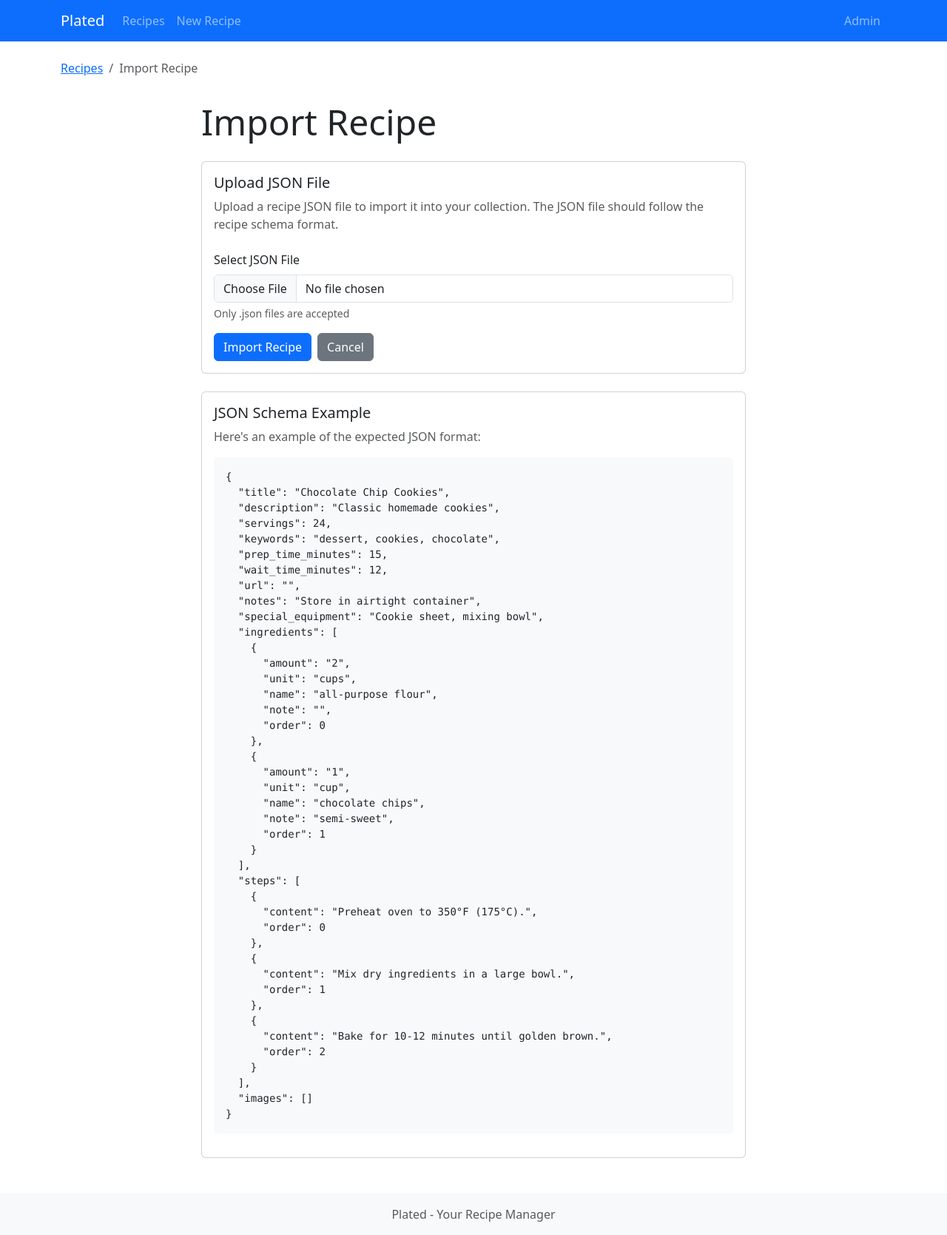
After one commit to AdrianVollmer/Plated, a Django app: page /recipe/import/ in a window 1280 px wide. The commit adds this page. Shown: the whole page at 74% size. Run offline with Django 5.2, Linux system fonts and the light colour scheme.

Commit message:
Add import/export functionality

```diff
--- a/src/recipes/urls.py
+++ b/src/recipes/urls.py
@@ -16,6 +16,9 @@ urlpatterns = [
         views.RecipeDeleteView.as_view(),
         name="recipe_delete",
     ),
+    # Import/Export
+    path("recipe/<int:pk>/export/", views.export_recipe, name="recipe_export"),
+    path("recipe/import/", views.import_recipe, name="recipe_import"),
     # API endpoints for autocomplete
     path(
         "api/ingredient-names/", views.get_ingredient_names, name="api_ingredient_names"
--- a/src/recipes/views.py
+++ b/src/recipes/views.py
@@ -1,13 +1,15 @@
 from __future__ import annotations
 
-from typing import Any
+import json
+from typing import Any, cast
 
 from django import forms
 from django.contrib import messages
+from django.core.files.uploadedfile import UploadedFile
 from django.db import transaction
 from django.forms import inlineformset_factory
 from django.http import HttpRequest, HttpResponse, JsonResponse
-from django.shortcuts import redirect
+from django.shortcuts import get_object_or_404, redirect, render
 from django.urls import reverse_lazy
 from django.views.generic import (
     CreateView,
@@ -19,6 +21,7 @@ from django.views.generic import (
 
 from .forms import RecipeForm
 from .models import Ingredient, Recipe, RecipeImage, Step
+from .schema import deserialize_recipe, serialize_recipe, validate_recipe_data
 
 
 def get_ingredient_formset(extra: int = 5):
@@ -262,3 +265,84 @@ def get_ingredient_units(request: HttpRequest) -> JsonResponse:
         .order_by("unit")
     )
     return JsonResponse({"units": list(units)})
+
+
+def export_recipe(request: HttpRequest, pk: int) -> HttpResponse:
+    """Export a recipe as a JSON file."""
+    recipe = get_object_or_404(Recipe, pk=pk)
+    recipe_data = serialize_recipe(recipe)
+
+    # Create JSON response with proper filename
+    response = HttpResponse(
+        json.dumps(recipe_data, indent=2, ensure_ascii=False),
+        content_type="application/json",
+    )
+    # Sanitize filename by replacing spaces and special chars
+    safe_title = "".join(
+        c if c.isalnum() or c in (" ", "-", "_") else "_" for c in recipe.title
+    )
+    safe_title = safe_title.replace(" ", "_")
+    response["Content-Disposition"] = f'attachment; filename="{safe_title}.json"'
+
+    return response
+
+
+def import_recipe(request: HttpRequest) -> HttpResponse:
+    """Import a recipe from a JSON file."""
+    if request.method == "POST":
+        if "json_file" not in request.FILES:
+            messages.error(request, "No file was uploaded.")
+            return redirect("recipe_import")
+
+        json_file = cast(UploadedFile, request.FILES["json_file"])
+
+        # Read and parse JSON
+        try:
+            content = json_file.read().decode("utf-8")
+            data = json.loads(content)
+        except json.JSONDecodeError as e:
+            messages.error(request, f"Invalid JSON file: {e}")
+            return redirect("recipe_import")
+        except Exception as e:
+            messages.error(request, f"Error reading file: {e}")
+            return redirect("recipe_import")
+
+        # Validate the data
+        errors = validate_recipe_data(data)
+        if errors:
+            for error in errors:
+                messages.error(request, error)
+            return redirect("recipe_import")
+
+        # Deserialize and create recipe
+        try:
+            with transaction.atomic():
+                deserialized = deserialize_recipe(data)
+
+                # Create the recipe
+                recipe = Recipe.objects.create(**deserialized["recipe_data"])
+
+                # Create ingredients
+                for ing_data in deserialized["ingredients_data"]:
+                    Ingredient.objects.create(recipe=recipe, **ing_data)
+
+                # Create steps
+                for step_data in deserialized["steps_data"]:
+                    Step.objects.create(recipe=recipe, **step_data)
+
+                # Note: We don't import images since they're just metadata
+                # Users would need to manually add images after import
+
+            messages.success(
+                request,
+                f"Recipe '{recipe.title}' imported successfully! "
+                "You can now add images if needed.",
+            )
+            return redirect("recipe_detail", pk=recipe.pk)
+
+        except Exception as e:
+            messages.error(request, f"Error creating recipe: {e}")
+            return redirect("recipe_import")
+
+    # GET request - show the upload form
+    return render(request, "recipes/recipe_import.html")
--- a/src/templates/recipes/recipe_detail.html
+++ b/src/templates/recipes/recipe_detail.html
@@ -19,6 +19,7 @@
         <h1 class="display-5">{{ recipe.title }}</h1>
     </div>
     <div class="col-md-4 text-md-end">
+        <a href="{% url 'recipe_export' recipe.pk %}" class="btn btn-outline-success me-2">Export JSON</a>
         <a href="{% url 'recipe_update' recipe.pk %}" class="btn btn-outline-primary me-2">Edit</a>
         <a href="{% url 'recipe_delete' recipe.pk %}" class="btn btn-outline-danger">Delete</a>
     </div>
--- /dev/null
+++ b/src/templates/recipes/recipe_import.html
@@ -0,0 +1,95 @@
+{% extends "base.html" %}
+
+{% block title %}Import Recipe - Plated{% endblock %}
+
+{% block content %}
+<div class="row mb-3">
+    <div class="col">
+        <nav aria-label="breadcrumb">
+            <ol class="breadcrumb">
+                <li class="breadcrumb-item"><a href="{% url 'recipe_list' %}">Recipes</a></li>
+                <li class="breadcrumb-item active">Import Recipe</li>
+            </ol>
+        </nav>
+    </div>
+</div>
+
+<div class="row">
+    <div class="col-md-8 offset-md-2">
+        <h1 class="display-5 mb-4">Import Recipe</h1>
+
+        <div class="card">
+            <div class="card-body">
+                <h5 class="card-title">Upload JSON File</h5>
+                <p class="card-text text-muted mb-4">
+                    Upload a recipe JSON file to import it into your collection.
+                    The JSON file should follow the recipe schema format.
+                </p>
+
+                <form method="post" enctype="multipart/form-data">
+                    {% csrf_token %}
+                    <div class="mb-3">
+                        <label for="json_file" class="form-label">Select JSON File</label>
+                        <input type="file" class="form-control" id="json_file" name="json_file" accept=".json" required>
+                        <div class="form-text">Only .json files are accepted</div>
+                    </div>
+
+                    <div class="d-flex gap-2">
+                        <button type="submit" class="btn btn-primary">Import Recipe</button>
+                        <a href="{% url 'recipe_list' %}" class="btn btn-secondary">Cancel</a>
+                    </div>
+                </form>
+            </div>
+        </div>
+
+        <div class="card mt-4">
+            <div class="card-body">
+                <h5 class="card-title">JSON Schema Example</h5>
+                <p class="card-text text-muted">Here's an example of the expected JSON format:</p>
+                <pre class="bg-light p-3 rounded"><code>{
+  "title": "Chocolate Chip Cookies",
+  "description": "Classic homemade cookies",
+  "servings": 24,
+  "keywords": "dessert, cookies, chocolate",
+  "prep_time_minutes": 15,
+  "wait_time_minutes": 12,
+  "url": "",
+  "notes": "Store in airtight container",
+  "special_equipment": "Cookie sheet, mixing bowl",
+  "ingredients": [
+    {
+      "amount": "2",
+      "unit": "cups",
+      "name": "all-purpose flour",
+      "note": "",
+      "order": 0
+    },
+    {
+      "amount": "1",
+      "unit": "cup",
+      "name": "chocolate chips",
+      "note": "semi-sweet",
+      "order": 1
+    }
+  ],
+  "steps": [
+    {
+      "content": "Preheat oven to 350°F (175°C).",
+      "order": 0
+    },
+    {
+      "content": "Mix dry ingredients in a large bowl.",
+      "order": 1
+    },
+    {
+      "content": "Bake for 10-12 minutes until golden brown.",
+      "order": 2
+    }
+  ],
+  "images": []
+}</code></pre>
+            </div>
+        </div>
+    </div>
+</div>
+{% endblock %}
--- a/src/templates/recipes/recipe_list.html
+++ b/src/templates/recipes/recipe_list.html
@@ -8,6 +8,9 @@
         <h1 class="display-5">All Recipes</h1>
     </div>
     <div class="col-md-4 text-md-end">
+        <a href="{% url 'recipe_import' %}" class="btn btn-outline-success me-2">
+            <i class="bi bi-upload"></i> Import JSON
+        </a>
         <a href="{% url 'recipe_create' %}" class="btn btn-primary">
             <i class="bi bi-plus-circle"></i> New Recipe
         </a>
```
Also changed, not shown: src/recipes/schema.py (added, +205 -0 lines).
